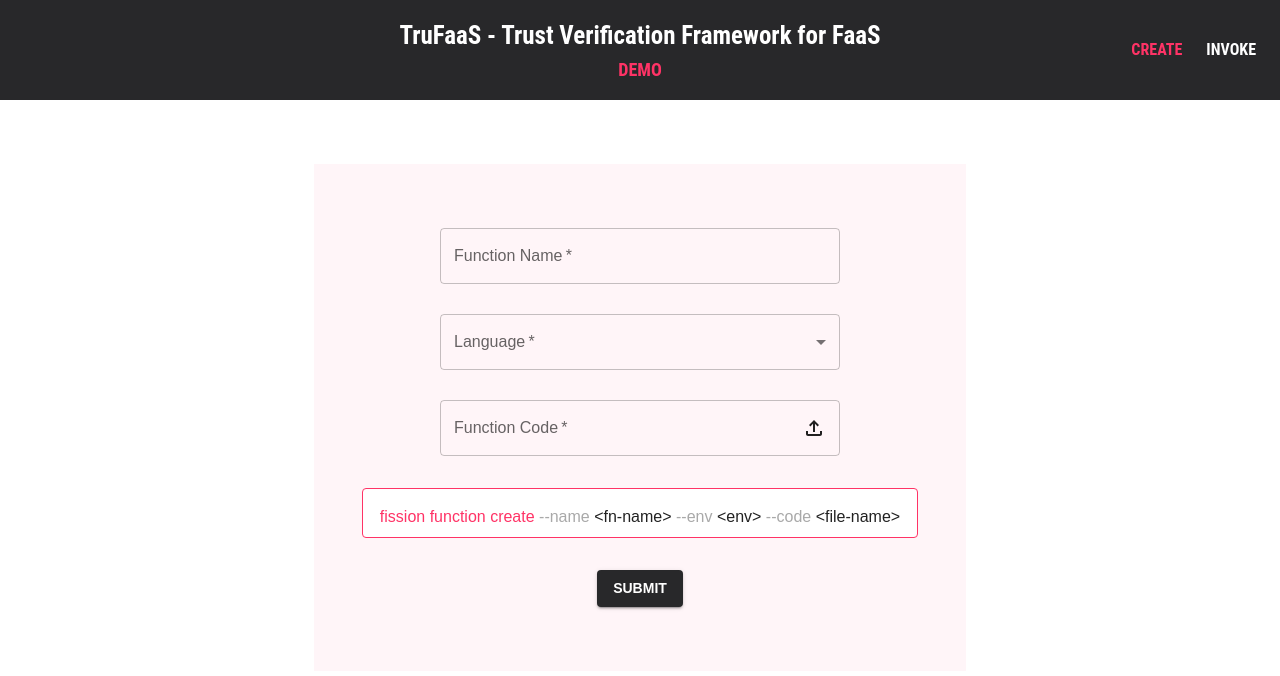
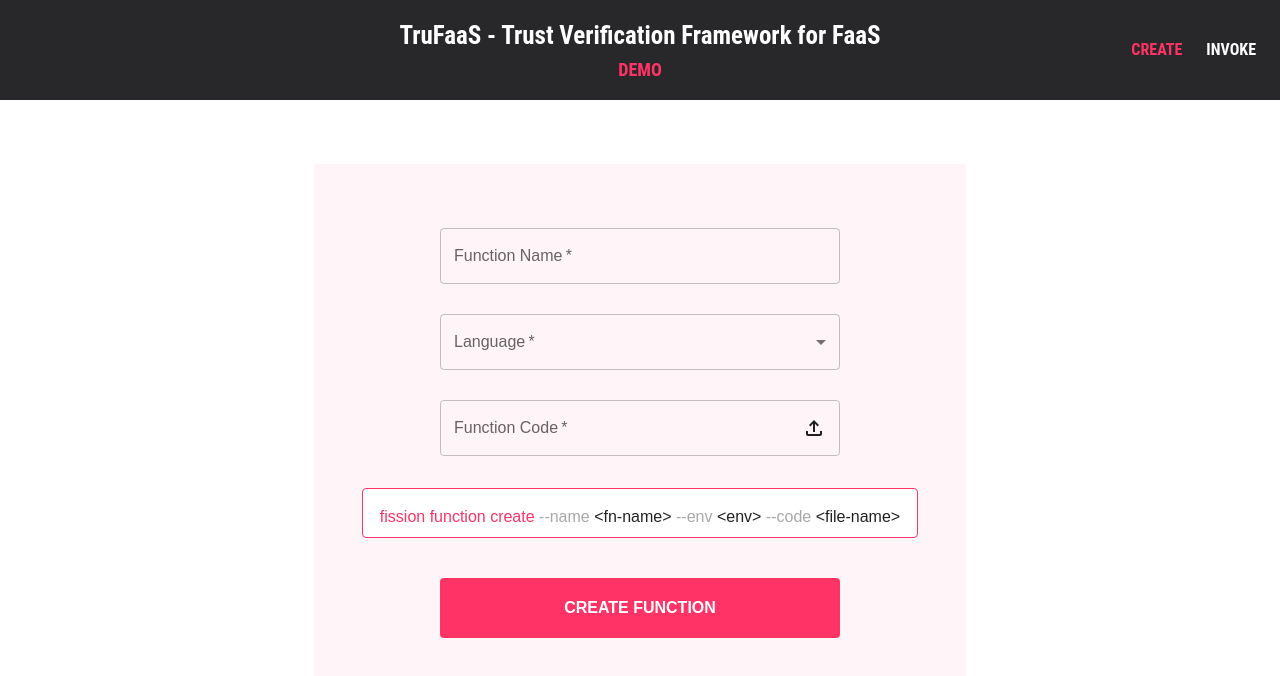
Before and after one commit to TruFaaS/TruFaaS-Demo-App, a React (Vite) app: page /create in a window 1280 px wide. Shown: the top 676 px of the page. Built offline with nearby package versions, Linux system fonts and the light colour scheme.

Commit message:
submit btn added

```diff
--- /dev/null
+++ b/src/components/Button.jsx
@@ -0,0 +1,30 @@
+import { experimentalStyled as styled } from "@mui/material/styles";
+import MuiButton from "@mui/material/Button";
+
+const ButtonRoot = styled(MuiButton)(({ theme, size }) => ({
+  borderRadius: theme.shape.borderRadius, // Add rounded borders
+  fontWeight: theme.typography.fontWeightMedium,
+  fontFamily: theme.typography.h1.fontFamily,
+  padding: theme.spacing(2, 4),
+  fontSize: theme.typography.pxToRem(14),
+  boxShadow: "none",
+  "&:active, &:focus": {
+    boxShadow: "none",
+  },
+  ...(size === "small" && {
+    padding: theme.spacing(1, 3),
+    fontSize: theme.typography.pxToRem(13),
+  }),
+  ...(size === "large" && {
+    padding: theme.spacing(2, 5),
+    fontSize: theme.typography.pxToRem(16),
+  }),
+  width: "400px",
+}));
+
+// See https://mui.com/guides/typescript/#usage-of-component-prop for why the types uses `C`.
+function Button(props) {
+  return <ButtonRoot {...props} />;
+}
+
+export default Button;
--- a/src/components/CmdCard.jsx
+++ b/src/components/CmdCard.jsx
@@ -10,7 +10,7 @@
   const codeValue = code || "<file-name>";
 
   return (
-    <Box sx={{ mt: 4, mb: 4 }}>
+    <Box sx={{ mt: 4, mb: 2 }}>
       <Card
         variant="outlined"
         style={{ height: "50px", borderColor: "#ff3366" }}
--- /dev/null
+++ b/src/components/FormButton.jsx
@@ -0,0 +1,26 @@
+import PropTypes from "prop-types";
+
+import Button from "../components/Button";
+import defer from "../defer";
+
+function FormButtonComponent(props) {
+  const { disabled, mounted, ...others } = props;
+  return (
+    <Button
+      disabled={!mounted || !!disabled}
+      type="submit"
+      variant="contained"
+      {...others}
+    />
+  );
+}
+
+FormButtonComponent.propTypes = {
+  /**
+   * If `true`, the component is disabled.
+   */
+  disabled: PropTypes.bool,
+  mounted: PropTypes.bool,
+};
+const FormButton = defer(FormButtonComponent);
+export default FormButton;
--- /dev/null
+++ b/src/defer.jsx
@@ -0,0 +1,15 @@
+import * as React from 'react';
+
+export default function defer(Component) {
+  function Defer(props) {
+    const [mounted, setMounted] = React.useState(false);
+
+    React.useEffect(() => {
+      setMounted(true);
+    }, []);
+
+    return <Component mounted={mounted} {...props} />;
+  }
+
+  return Defer;
+}
--- a/src/pages/Create.jsx
+++ b/src/pages/Create.jsx
@@ -2,7 +2,6 @@
 import AppBar from "../components/AppBar";
 import { CREATE_OPTION } from "../constants";
 import {
-  Button,
   FormControl,
   InputLabel,
   MenuItem,
@@ -14,17 +13,19 @@
 import { useState } from "react";
 import FileUploadTextField from "../components/FileUploadTextField";
 import CmdCard from "../components/CmdCard";
+import FormButton from "../components/FormButton";
 
 function Create() {
   const {
     register,
     handleSubmit,
-    formState: { errors },
+    formState: { errors, submitting },
   } = useForm();
 
   const [lang, setLang] = useState("");
   const [fnName, setFnName] = useState("");
   const [uploadedFile, setUploadedFile] = useState(null);
+  const [reqSent, setReqSent] = useState(false);
 
   const handleFileUpload = (file) => {
     setUploadedFile(file);
@@ -42,6 +43,7 @@
     console.log(data);
     console.log(lang);
     console.log(uploadedFile);
+    setReqSent(true);
   };
 
   return (
@@ -85,9 +87,15 @@
           <FileUploadTextField onFileUpload={handleFileUpload} />
 
           <CmdCard fnName={fnName} env={lang} code={uploadedFile?.name} />
-          <Button type="submit" variant="contained" color="primary">
-            Submit
-          </Button>
+          <FormButton
+            sx={{ mt: 3, mb: 2 }}
+            disabled={submitting || reqSent}
+            size="large"
+            color="secondary"
+            fullWidth
+          >
+            {submitting || reqSent ? "In progress…" : "Create Function"}
+          </FormButton>
         </form>
       </FormBox>
     </>
```
